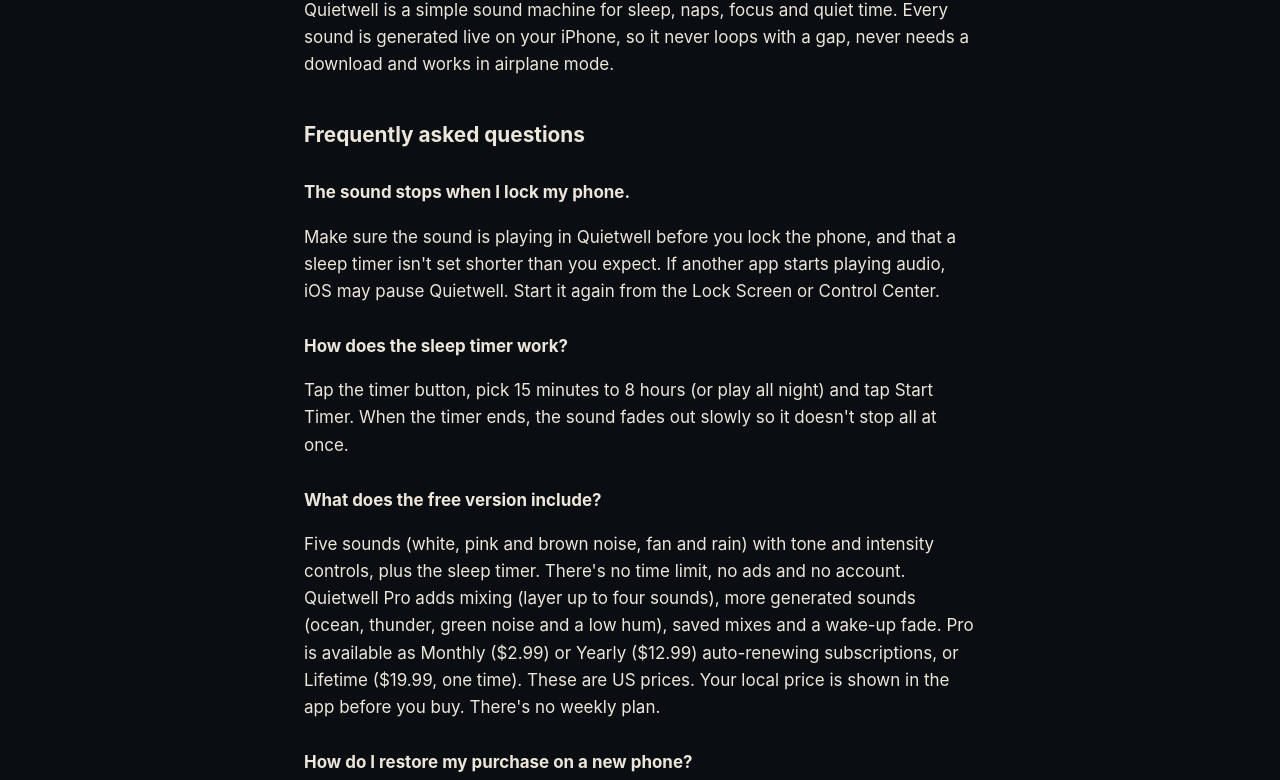
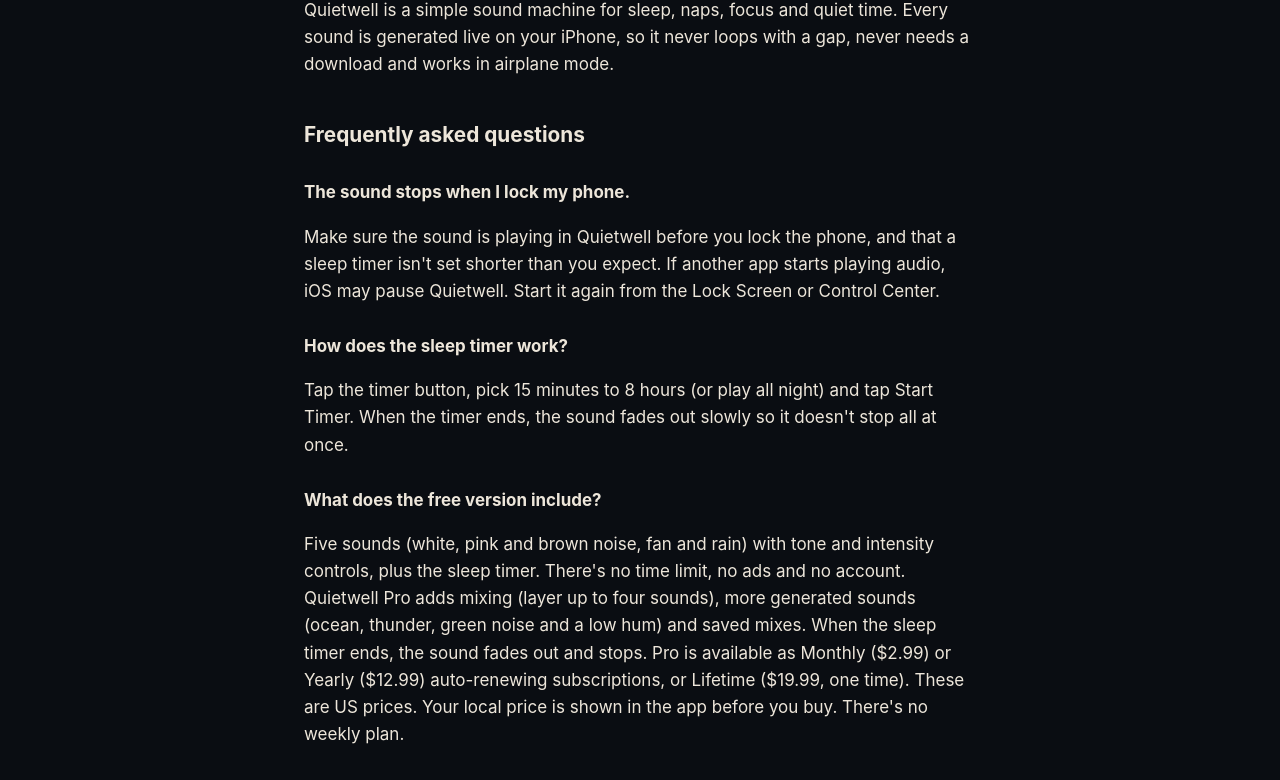
Before and after one commit to CEnnisgit/app-pages, a plain HTML site: page apps/quietwell/support/index.html in a window 1280 px wide. Shown: the part 171-951 px from the top of the page. Drawn offline with Linux system fonts and the light colour scheme.

Commit message:
Quietwell support: remove wake-up fade

```diff
--- a/apps/quietwell/support/index.html
+++ b/apps/quietwell/support/index.html
@@ -14,7 +14,7 @@
 <h3>How does the sleep timer work?</h3>
 <p>Tap the timer button, pick 15 minutes to 8 hours (or play all night) and tap Start Timer. When the timer ends, the sound fades out slowly so it doesn't stop all at once.</p>
 <h3>What does the free version include?</h3>
-<p>Five sounds (white, pink and brown noise, fan and rain) with tone and intensity controls, plus the sleep timer. There's no time limit, no ads and no account. Quietwell Pro adds mixing (layer up to four sounds), more generated sounds (ocean, thunder, green noise and a low hum), saved mixes and a wake-up fade. Pro is available as Monthly ($2.99) or Yearly ($12.99) auto-renewing subscriptions, or Lifetime ($19.99, one time). These are US prices. Your local price is shown in the app before you buy. There's no weekly plan.</p>
+<p>Five sounds (white, pink and brown noise, fan and rain) with tone and intensity controls, plus the sleep timer. There's no time limit, no ads and no account. Quietwell Pro adds mixing (layer up to four sounds), more generated sounds (ocean, thunder, green noise and a low hum) and saved mixes. When the sleep timer ends, the sound fades out and stops. Pro is available as Monthly ($2.99) or Yearly ($12.99) auto-renewing subscriptions, or Lifetime ($19.99, one time). These are US prices. Your local price is shown in the app before you buy. There's no weekly plan.</p>
 <h3>How do I restore my purchase on a new phone?</h3>
 <p>Sign in with the same Apple Account you used to buy Quietwell Pro, open Quietwell, go to Settings (or the Quietwell Pro screen) and tap <strong>Restore Purchases</strong>.</p>
 <h3>How do I cancel my subscription?</h3>
```
Also changed, not shown: 1 other file.
